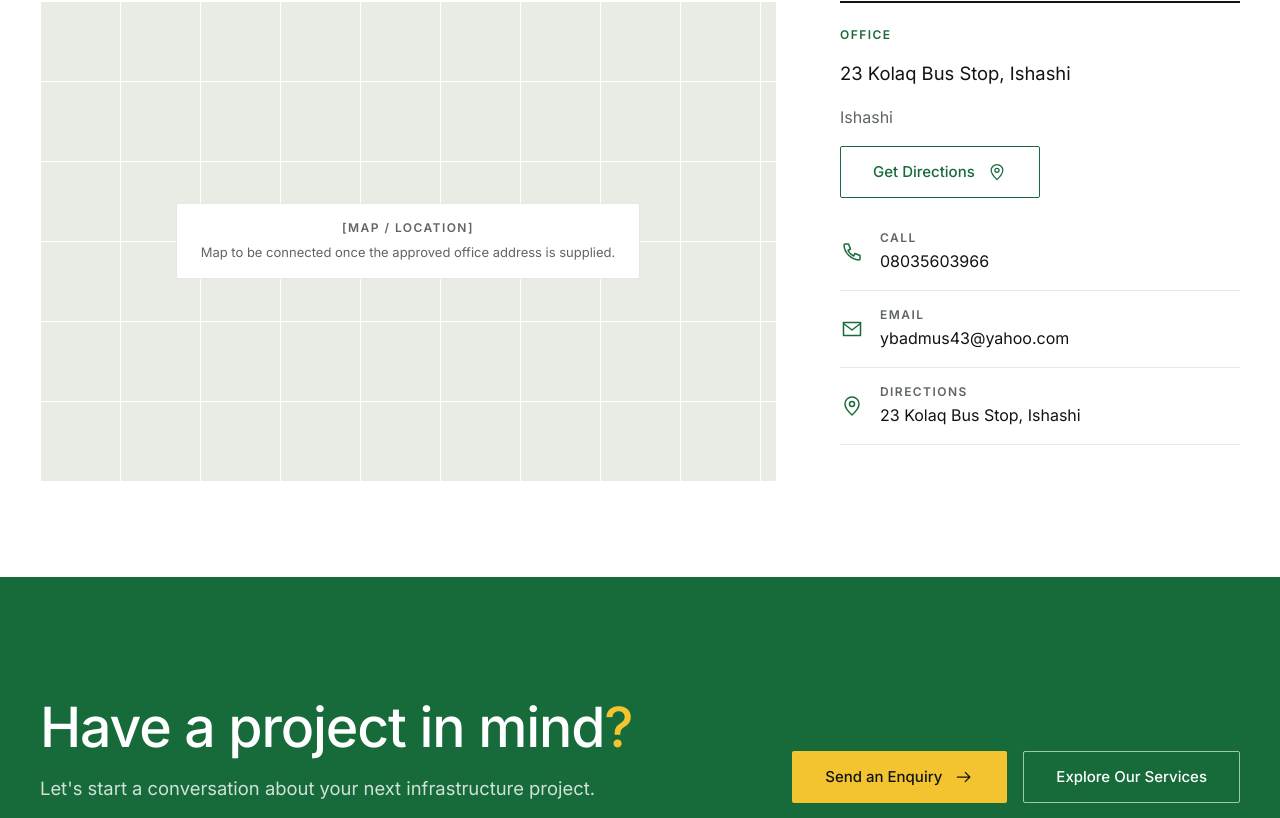
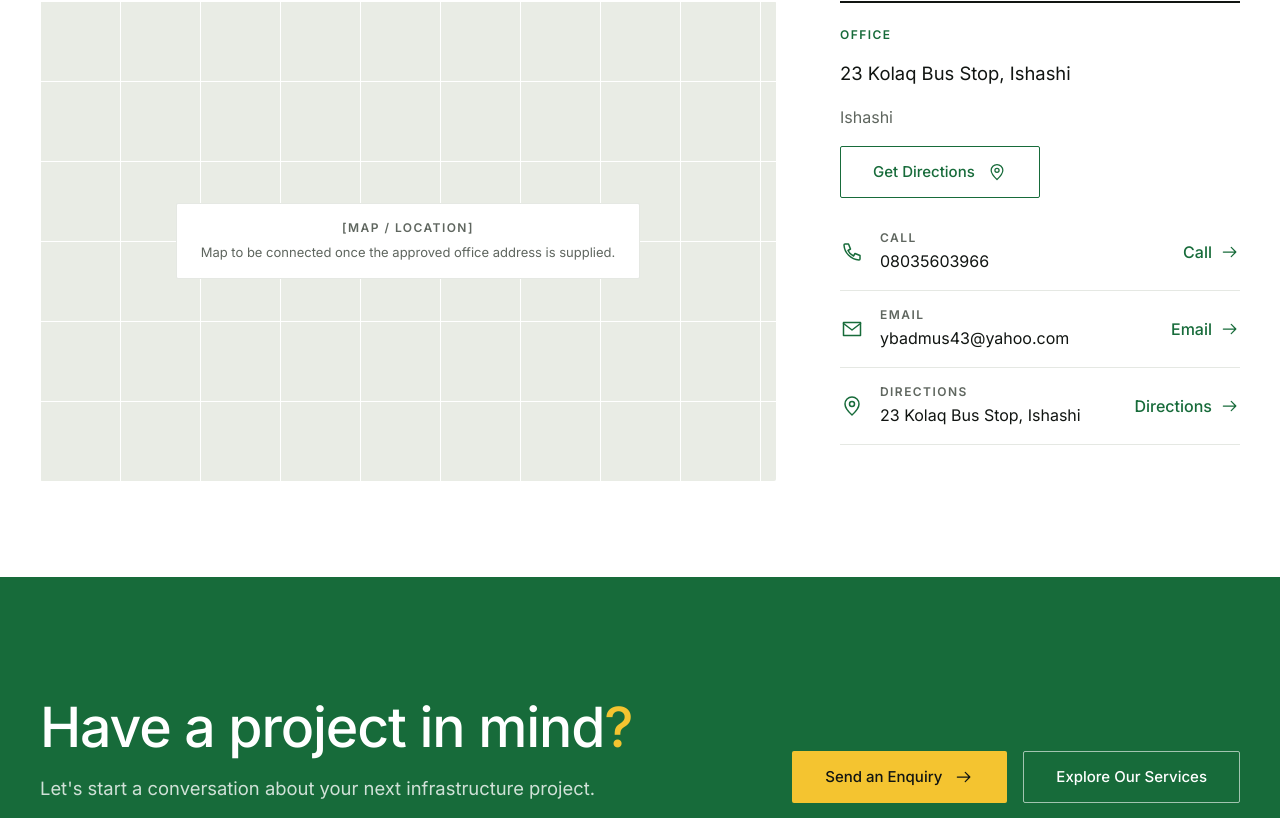
Before and after one commit to Mkay2231/zarab-construction, a React (Vite) app: page /contact in a window 1280 px wide. Shown: the part 2855-3673 px from the top of the page. Built offline with nearby package versions, Linux system fonts and the light colour scheme; no server answers.

Commit message:
Fix same-page contact navigation and enable contact actions

```diff
--- a/src/components/Footer/Footer.jsx
+++ b/src/components/Footer/Footer.jsx
@@ -27,7 +27,7 @@ export default function Footer() {
             <div>
               <h2 className="t-label muted site-footer__title">Contact</h2>
               <ul className="site-footer__list">
-                <li>{company.phone}</li>
+                <li><a href={`tel:${company.phone.replace(/\s+/g, '')}`} className="site-footer__link">{company.phone}</a></li>
                 <li><a href={`mailto:${company.email}`} className="site-footer__link">{company.email}</a></li>
                 <li><a href={`mailto:${company.emailSecondary}`} className="site-footer__link">{company.emailSecondary}</a></li>
                 <li>{company.address}</li>
--- a/src/components/Navigation/Navigation.jsx
+++ b/src/components/Navigation/Navigation.jsx
@@ -6,6 +6,7 @@ import Icon from '../Common/Icon';
 import Button from '../Buttons/Button';
 import { ease } from '../Common/Motion';
 import { company, navLinks } from '../../data/company';
+import { scrollToSection } from '../../hooks/useSections';
 import './Navigation.css';
 
 const mobileLinks = [...navLinks, { to: '/contact', label: 'Contact' }];
@@ -50,6 +51,13 @@ export default function Navigation() {
   }, [open]);
 
   const isContact = pathname === '/contact';
+  const handleContactClick = (event) => {
+    setOpen(false);
+    if (isContact && !event.metaKey && !event.ctrlKey && !event.shiftKey && !event.altKey) {
+      event.preventDefault();
+      scrollToSection('contact-form');
+    }
+  };
 
   return (
     <motion.header
@@ -86,6 +94,7 @@ export default function Navigation() {
           variant="primary"
           className={`site-header__cta ${isContact ? 'is-current' : ''}`}
           aria-current={isContact ? 'page' : undefined}
+          onClick={handleContactClick}
         >
           Contact Us
         </Button>
@@ -127,7 +136,7 @@ export default function Navigation() {
               >
                 {mobileLinks.map((link) => (
                   <motion.li key={link.to} variants={{ hidden: { opacity: 0, y: 12 }, show: { opacity: 1, y: 0 } }} transition={{ duration: 0.4, ease }}>
-                    <NavLink to={link.to} end={link.to === '/'} className="mobile-menu__link nudge-host">
+                    <NavLink to={link.to} end={link.to === '/'} className="mobile-menu__link nudge-host" onClick={link.to === '/contact' ? handleContactClick : () => setOpen(false)}>
                       <span className="t-h2">{link.label}</span>
                       <Icon name="arrowRight" className="nudge-arrow" />
                     </NavLink>
@@ -136,7 +145,7 @@ export default function Navigation() {
               </motion.ul>
             </nav>
             <div className="mobile-menu__footer">
-              <Button to="/contact" variant="primary" full icon="arrow">Contact Us</Button>
+              <Button to="/contact" variant="primary" full icon="arrow" onClick={handleContactClick}>Contact Us</Button>
               <p className="t-caption muted">{company.phone} · {company.email}</p>
             </div>
           </motion.div>
--- a/src/pages/Contact.jsx
+++ b/src/pages/Contact.jsx
@@ -14,7 +14,7 @@ import './pages.css';
 // Real tel:/mailto:/directions links are only created once approved details exist.
 const tel = isPlaceholder(company.phone) ? null : `tel:${company.phone.replace(/\s+/g, '')}`;
 const mailto = isPlaceholder(company.email) ? null : `mailto:${company.email}`;
-const directions = company.directionsUrl;
+const directions = company.directionsUrl || (isPlaceholder(company.address) ? null : `https://www.google.com/maps/dir/?api=1&destination=${encodeURIComponent(company.address)}`);
 
 function Action({ href, children }) {
   if (!href) {
@@ -146,9 +146,9 @@ export default function Contact() {
                   : <Button variant="secondary" icon="location" disabled title="Available once the approved office address is added">Get Directions</Button>}
               </div>
               <ul className="method-list">
-                <Method icon="phone" label="Call" value={company.phone} />
-                <Method icon="mail" label="Email" value={company.email} />
-                <Method icon="location" label="Directions" value={company.address} />
+                <Method icon="phone" label="Call" value={company.phone} href={tel} action="Call" />
+                <Method icon="mail" label="Email" value={company.email} href={mailto} action="Email" />
+                <Method icon="location" label="Directions" value={company.address} href={directions} action="Directions" />
                 {company.whatsapp && <Method icon="phone" label="WhatsApp" value={company.whatsapp} href={`https://wa.me/${company.whatsapp.replace(/\D/g, '')}`} action="Message" />}
               </ul>
             </Reveal>
```
